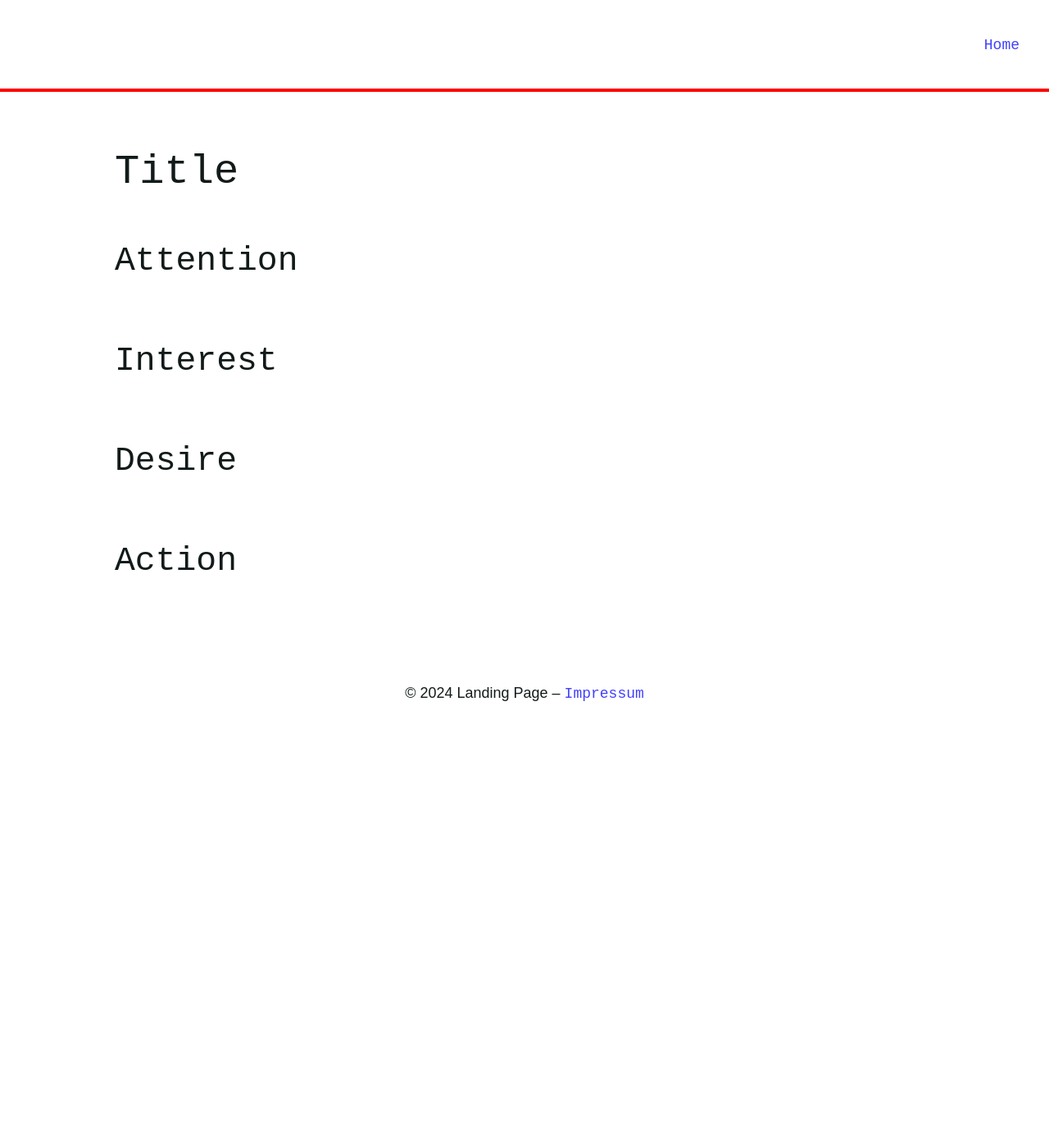
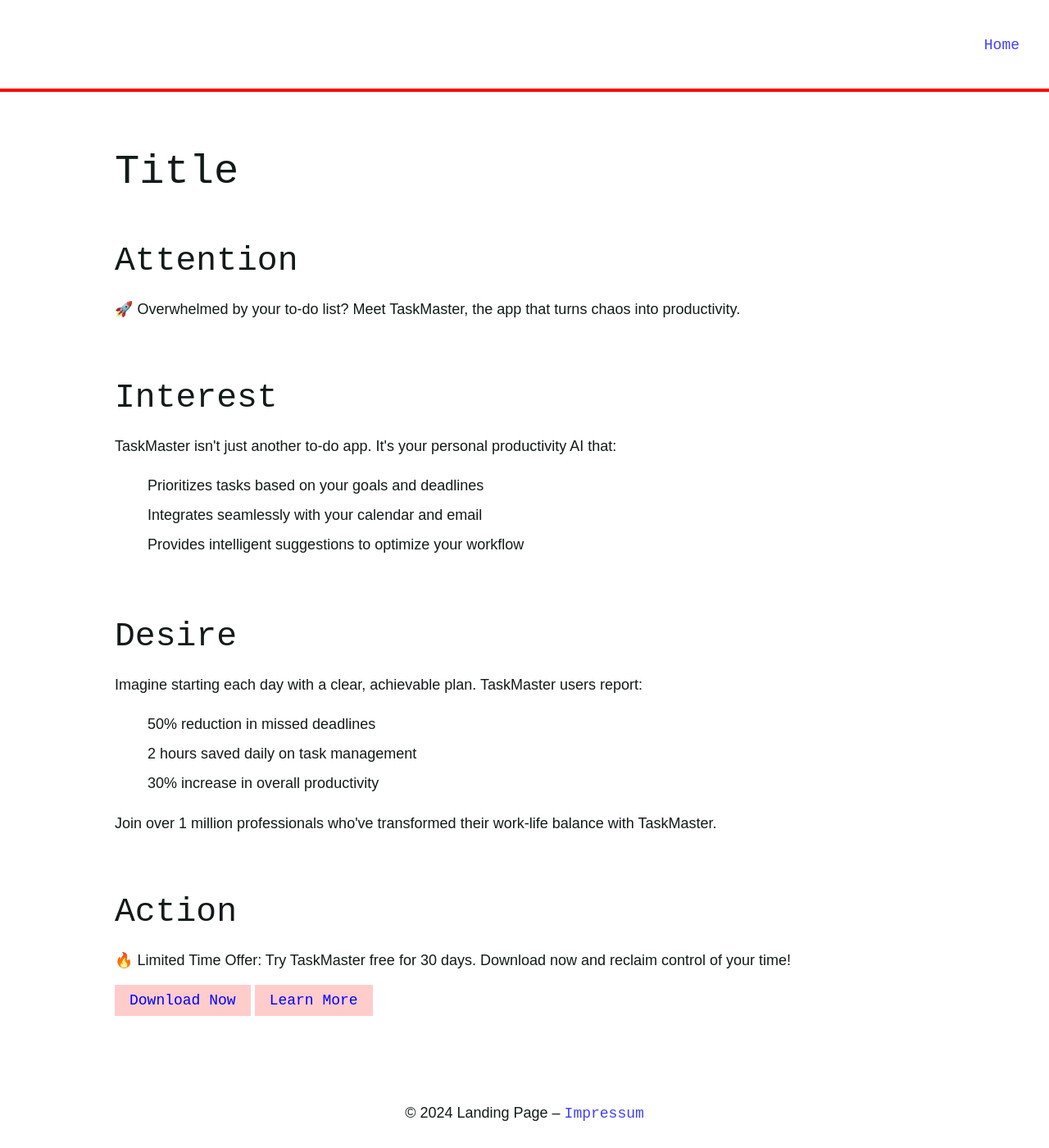
Before and after one commit to lukas-h/aida-landing-page, a Jekyll site: the page built from index.html, in a window 1280 px wide and 1400 px high. Shown: the whole window at 82% size. Built offline with Jekyll 4.4.1, drawn with Linux system fonts in a browser that asks for light colours.

Commit message:
aida content

```diff
--- a/_includes/aida/action.html
+++ b/_includes/aida/action.html
@@ -1,3 +1,16 @@
 <section>
     <h2>Action</h2>
+    <p>
+        🔥 Limited Time Offer: Try TaskMaster free for 30 days.
+        Download now and reclaim control of your time!
+    </p>
+    <a href="" class="button">
+
+        Download Now
+    </a>
+    <a href="" class="button">
+
+        Learn More
+    </a>
+
 </section>
--- a/_includes/aida/attention.html
+++ b/_includes/aida/attention.html
@@ -1,3 +1,6 @@
 <section>
     <h2>Attention</h2>
+    <p>
+        🚀 Overwhelmed by your to-do list? Meet TaskMaster, the app that turns chaos into productivity.
+    </p>
 </section>
--- a/_includes/aida/desire.html
+++ b/_includes/aida/desire.html
@@ -1,3 +1,12 @@
 <section>
     <h2>Desire</h2>
+    <p>Imagine starting each day with a clear, achievable plan. TaskMaster users report:</p>
+    <ul>
+        <li>50% reduction in missed deadlines</li>
+        <li>2 hours saved daily on task management</li>
+        <li>30% increase in overall productivity</li>
+    </ul>
+
+    <p>Join over 1 million professionals who've transformed their work-life balance with TaskMaster.
+    </p>
 </section>
--- a/_includes/aida/interest.html
+++ b/_includes/aida/interest.html
@@ -1,3 +1,9 @@
 <section>
     <h2>Interest</h2>
+    <p>TaskMaster isn't just another to-do app. It's your personal productivity AI that:</p>
+    <ul>
+        <li>Prioritizes tasks based on your goals and deadlines</li>
+        <li>Integrates seamlessly with your calendar and email</li>
+        <li>Provides intelligent suggestions to optimize your workflow</li>
+    </ul>
 </section>
```
